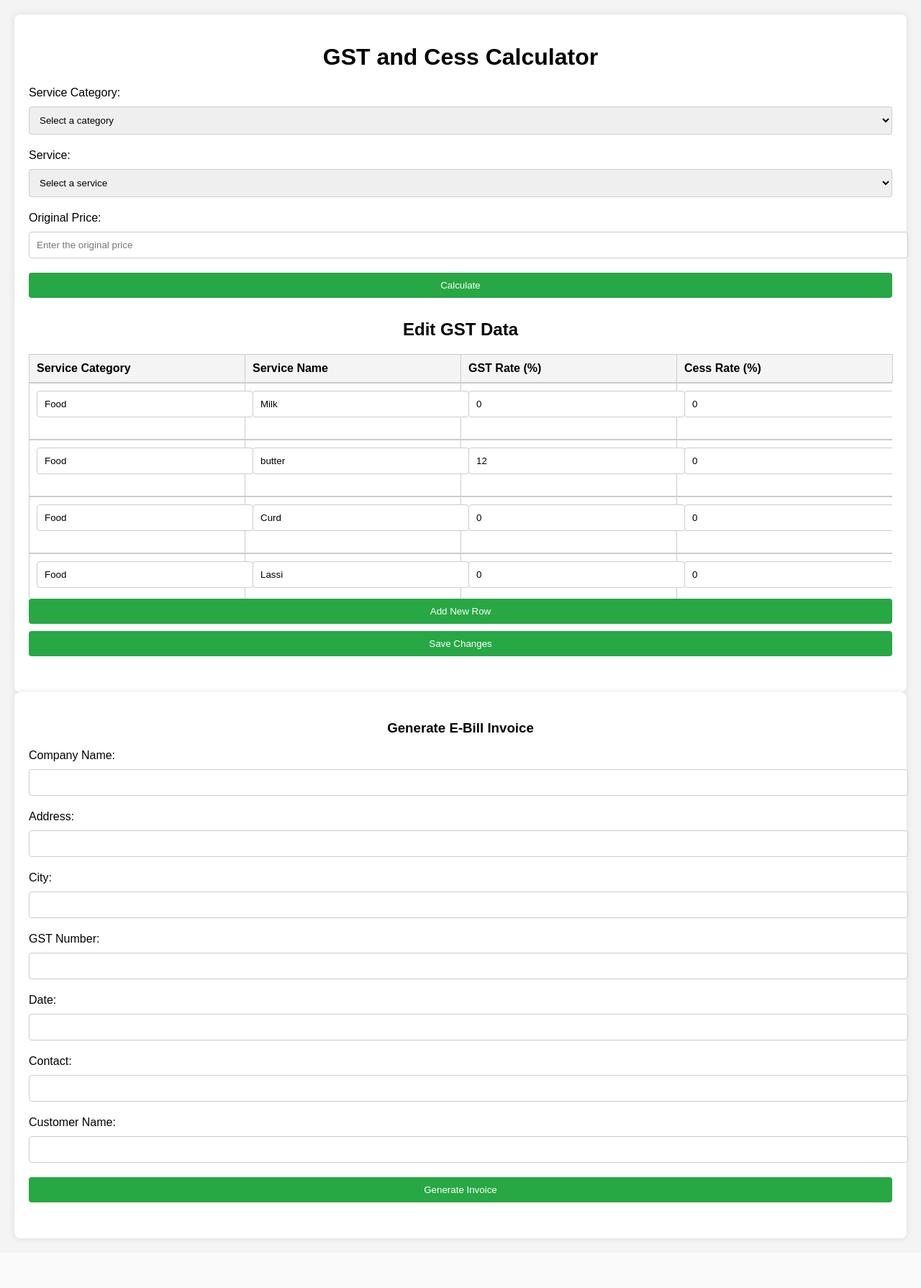
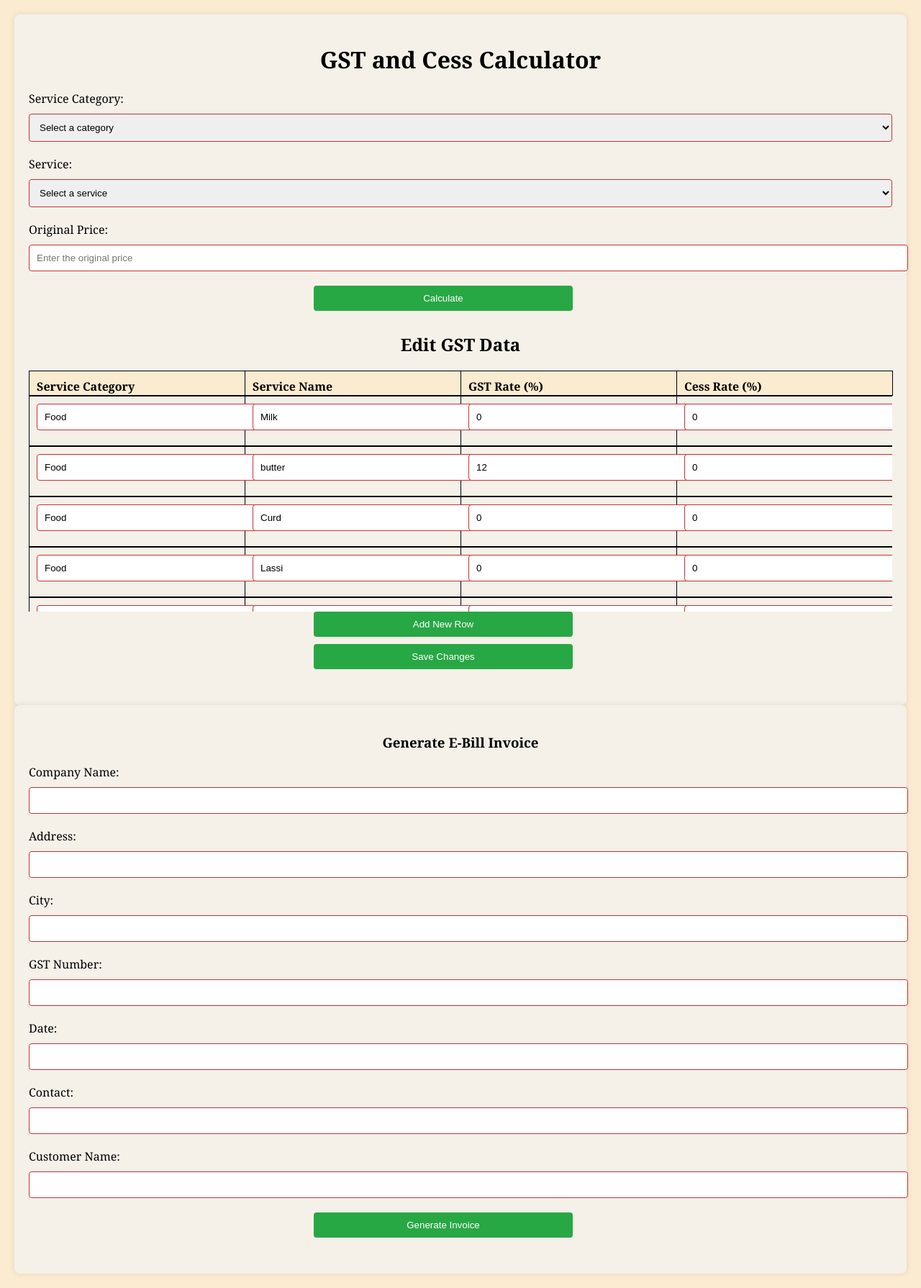
Before and after one commit to Hitman7084/Dynamic_Gst_Calculator, a Flask app: page / in a window 1280 px wide. Shown: the whole page at 72% size. Before the commit the page ends 1724 px from the top, so only its background shows below. Run offline with Flask 3, Linux system fonts and the light colour scheme.

Commit message:
Update index.html

```diff
--- a/templates/index.html
+++ b/templates/index.html
@@ -6,17 +6,17 @@
     <title>GST and Cess Calculator</title>
     <style>
         body {
-            font-family: Arial, sans-serif;
+            font-family: Georgia, 'Times New Roman', Times, serif;
             margin: 0;
             padding: 20px;
-            background-color: #f4f4f4;
+            background-color: #FBEBD0;
         }
 
         .container {
             max-width: 1200px;
             margin: 0 auto;
             padding: 20px;
-            background-color: #fff;
+            background-color: #F5F1E9;
             border-radius: 8px;
             box-shadow: 0 0 10px rgba(0, 0, 0, 0.1);
         }
@@ -33,7 +33,7 @@
         }
 
         .right thead {
-            background-color: #f4f4f4;
+            background-color: #FBEBD0;
         }
 
         .right tbody {
@@ -50,9 +50,10 @@
         }
 
         th, td {
-            padding: 10px;
+            padding-top: 10px;
+            padding-left: 10px;
             text-align: left;
-            border: 1px solid #ccc;
+            border: 1px solid black;
             width: 25%;
         }
 
@@ -67,11 +68,12 @@
             width: 100%;
             padding: 10px;
             margin-bottom: 20px;
-            border: 1px solid #ccc;
+            border: 1px solid #cd2f2f;
             border-radius: 4px;
         }
         button {
-            width: 100%;
+            width: 30%;
+            margin-left: 33%;
             padding: 10px;
             background-color: #28a745;
             border: none;
```
